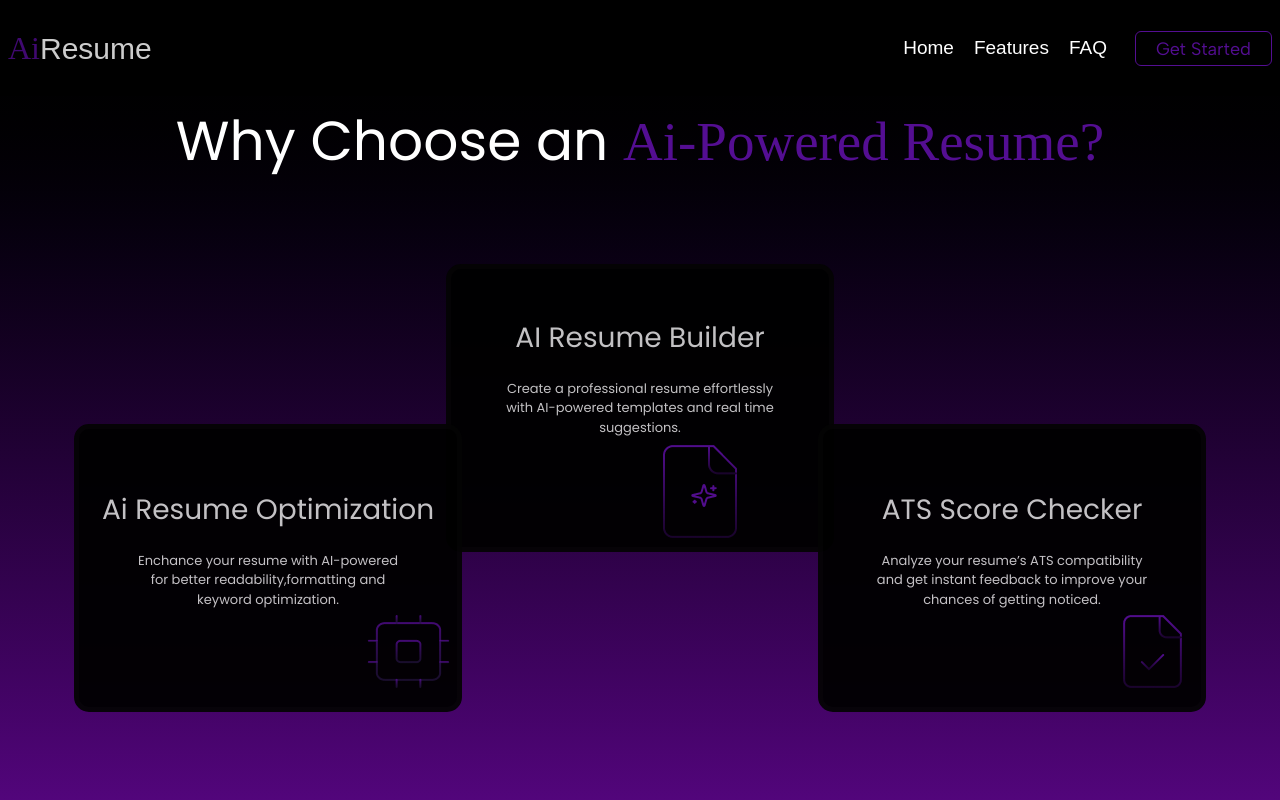
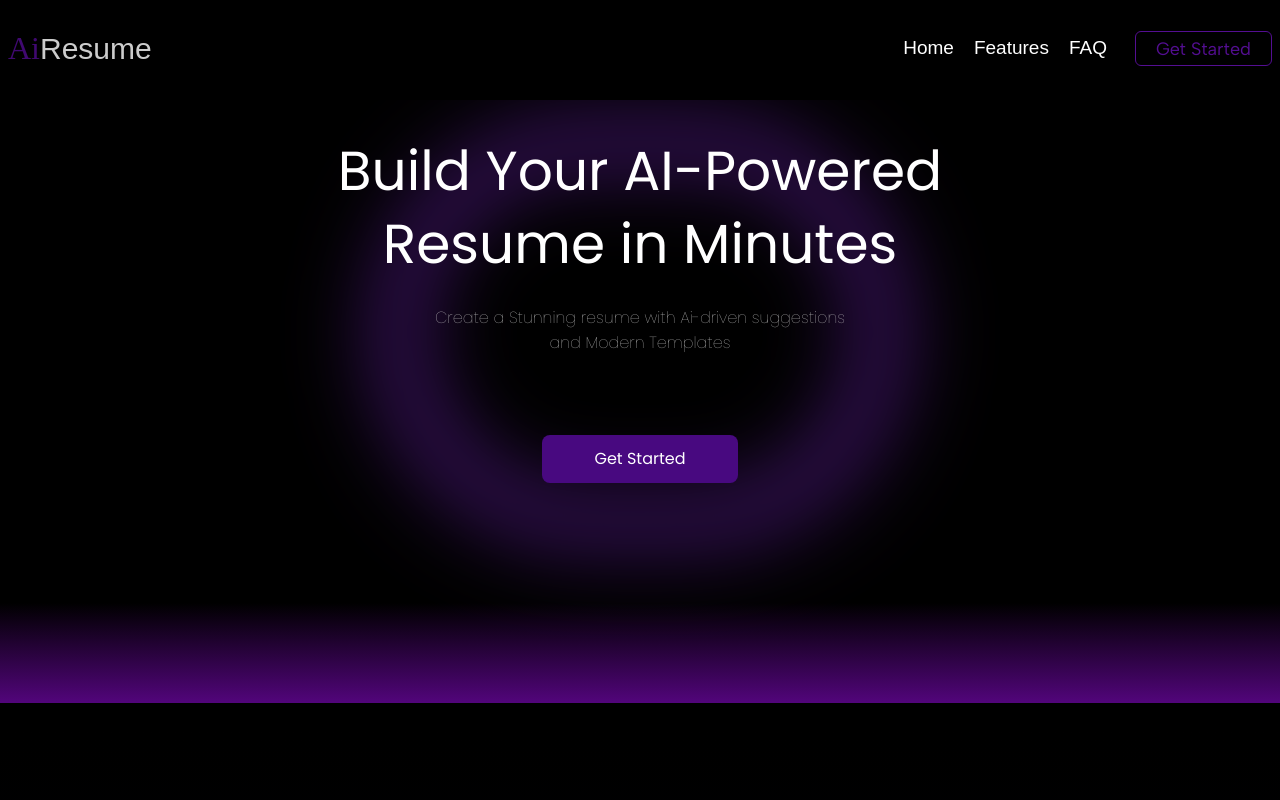
Before and after one commit to megha-gif/ai-resume-landing, a Next.js app: page / in a window 1280 px wide. Shown: the top 800 px of the page. Built offline with nearby package versions, Linux system fonts and the light colour scheme; a web font is replaced by a local one.

Commit message:
Update globals.css

```diff
--- a/src/app/globals.css
+++ b/src/app/globals.css
@@ -24,11 +24,11 @@
     padding: 0;
   }
 
-  body {
+   body {
     background-color: black;
+    padding-top: 100px;
+    height: 100%;
     font-family: var(--font-inder);
-    display: flex;
-    flex-direction: column;
   }
 
   .font-poppins {
```
